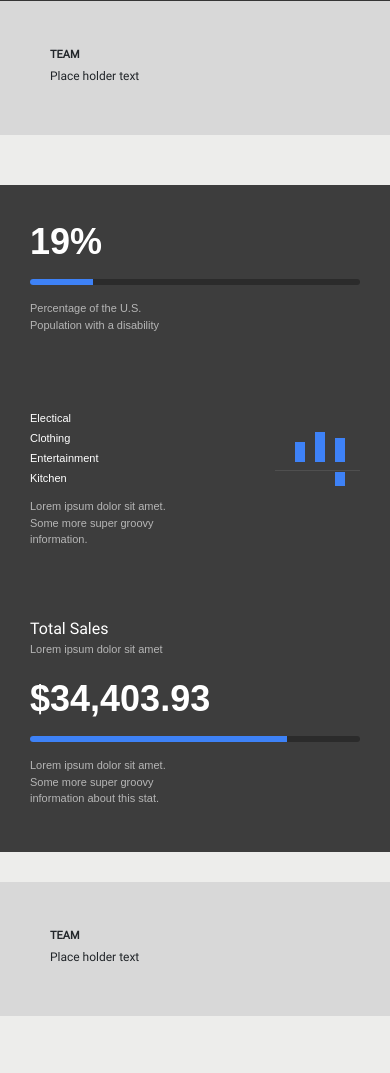
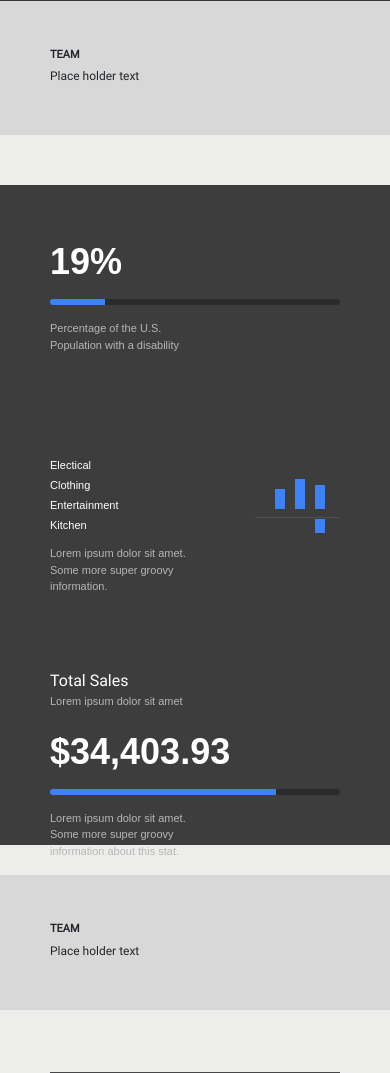
Before and after one commit to a-woods1/BB-website, a Flask app: page /story/ in a window 390 px wide. Shown: the part 1002-2075 px from the top of the page. Run offline with Flask 2, Linux system fonts and the light colour scheme; some libraries are stand-ins or nearby versions; some web fonts are replaced.

Commit message:
updated statistics responsiveness

```diff
--- a/project/static/css/index.css
+++ b/project/static/css/index.css
@@ -1091,23 +1091,7 @@ h6 {
 body {
   background: #ededeb;
 }
-body .title {
-  margin: 0 auto;
-  text-align: center;
-}
-body .title h1 {
-  margin: 30px 0px 0px 0px;
-  font-family: 'Source Sans Pro', sans-serif;
-  font-weight: 400;
-  color: #3d3d3d;
-}
-body .title h2 {
-  margin: 10px 0px 0px 0px;
-  font-size: 18px;
-  color: #8B8B8B;
-  font-weight: 400;
-  font-family: 'Source Sans Pro', sans-serif;
-}
+
 body .ui {
   margin: 0 auto;
   margin-top: 50px;
@@ -1125,6 +1109,8 @@ body .ui ul {
 }
 
 body .ui_box {
+  height: 220px;
+  padding:50px;
   position: relative;
   background: #3d3d3d;
   box-shadow: -1px 0px rgba(255, 255, 255, 0.07);
@@ -1136,9 +1122,7 @@ body .ui_box {
   transition-property: transform,background,-webkit-transform;
   transition-duration: .3s;
 }
-body .ui_box__inner {
-  padding: 30px;
-}
+
 body .ui_box__inner span {
   font-size: 36px;
   font-weight: 700;
--- a/project/templates/story.html
+++ b/project/templates/story.html
@@ -63,7 +63,7 @@
  		<div class="row" id="pop-out-section">
 
 
-				<div class="col-lg-3 col-sm-12">
+				<div class="col-lg-4 col-sm-12">
 
 				  <div class='ui_box'>
 				    <div class='ui_box__inner'>
@@ -78,7 +78,7 @@
 				</div>
 				</div>
 
-				  <div class="col-lg-3 col-sm-12">
+				  <div class="col-lg-4 col-sm-12">
 				  <div class='ui_box'>
 				    <div class='ui_box__inner'>
 				      <div class='stat_left'>
@@ -110,7 +110,7 @@
 
 
 
-				  <div class="col-lg-3 col-sm-12">
+				  <div class="col-lg-4 col-sm-12">
 				  <div class='ui_box'>
 				    <div class='ui_box__inner'>
 				      <h2>
```
